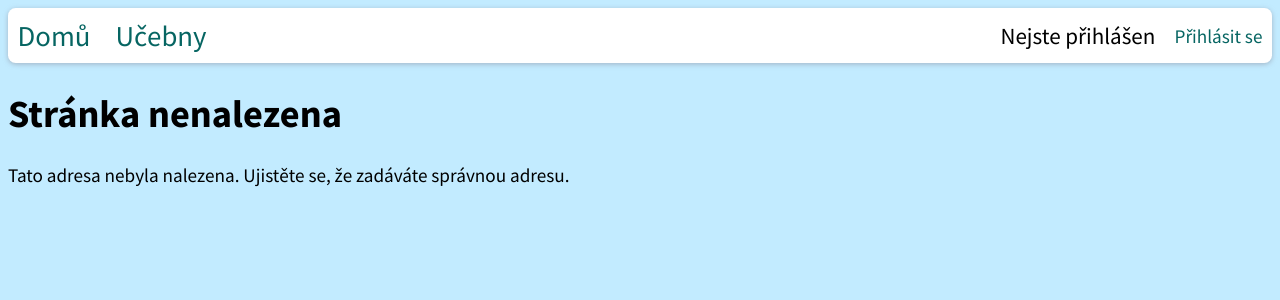
After one commit to JanSuran03/bitwa, a Symfony app: template templates/bundles/TwigBundle/Exception/error404.html.twig in a window 1280 px wide. The commit adds this page. Shown: the top 300 px of the page. Run offline with Twig, Linux system fonts and the light colour scheme; the template is opened without the code that fills it, so the values that code supplies are empty; some libraries are stand-ins or nearby versions.

Commit message:
Add 404 error page.

```diff
--- a/templates/bundles/TwigBundle/Exception/error403.html.twig
+++ b/templates/bundles/TwigBundle/Exception/error403.html.twig
@@ -1,8 +1,6 @@
 {% extends 'base.html.twig' %}
 
 {% block title %}Přístup zamítnut{% endblock %}
-
-{% block page %}index{% endblock %}
 
 {% block content %}
 
--- /dev/null
+++ b/templates/bundles/TwigBundle/Exception/error404.html.twig
@@ -0,0 +1,11 @@
+{% extends 'base.html.twig' %}
+
+{% block title %}Stránka nenalezena{% endblock %}
+
+{% block content %}
+
+    <h1>Stránka nenalezena</h1>
+
+    <p>Tato adresa nebyla nalezena. Ujistěte se, že zadáváte správnou adresu.</p>
+
+{% endblock %}
```
